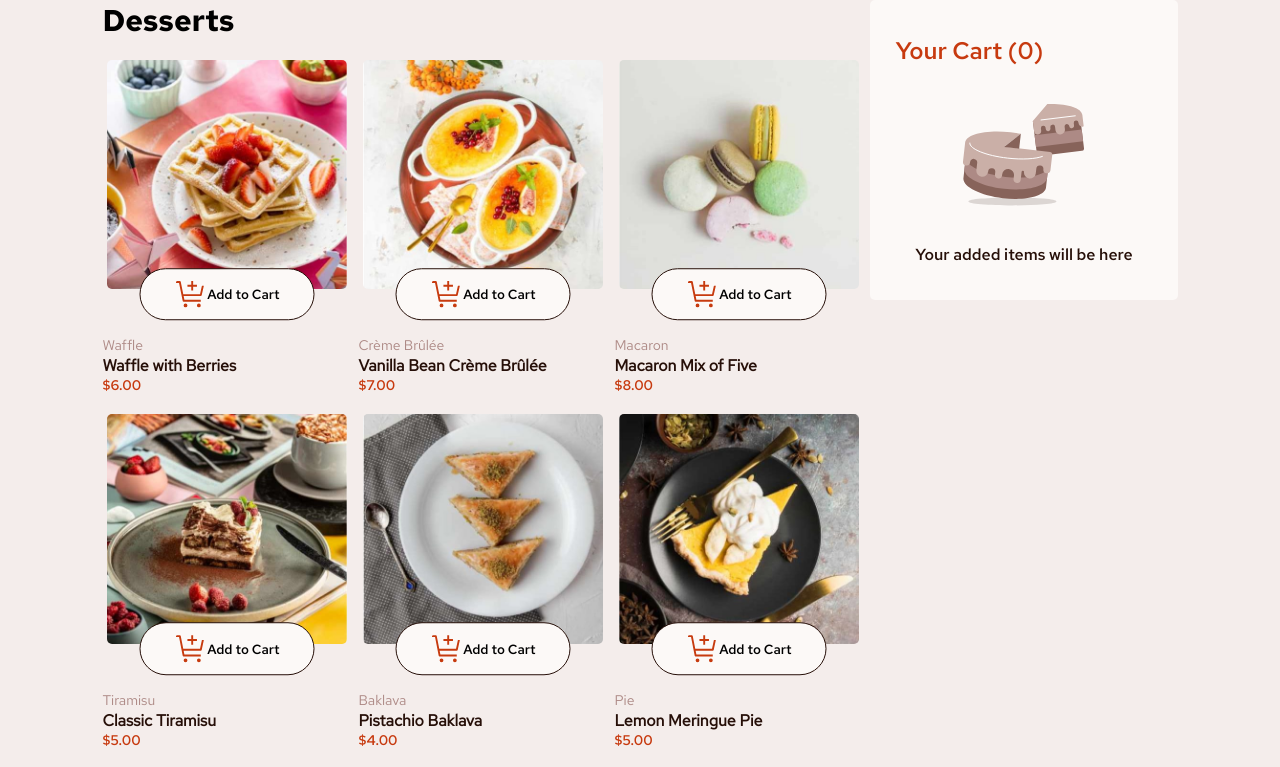
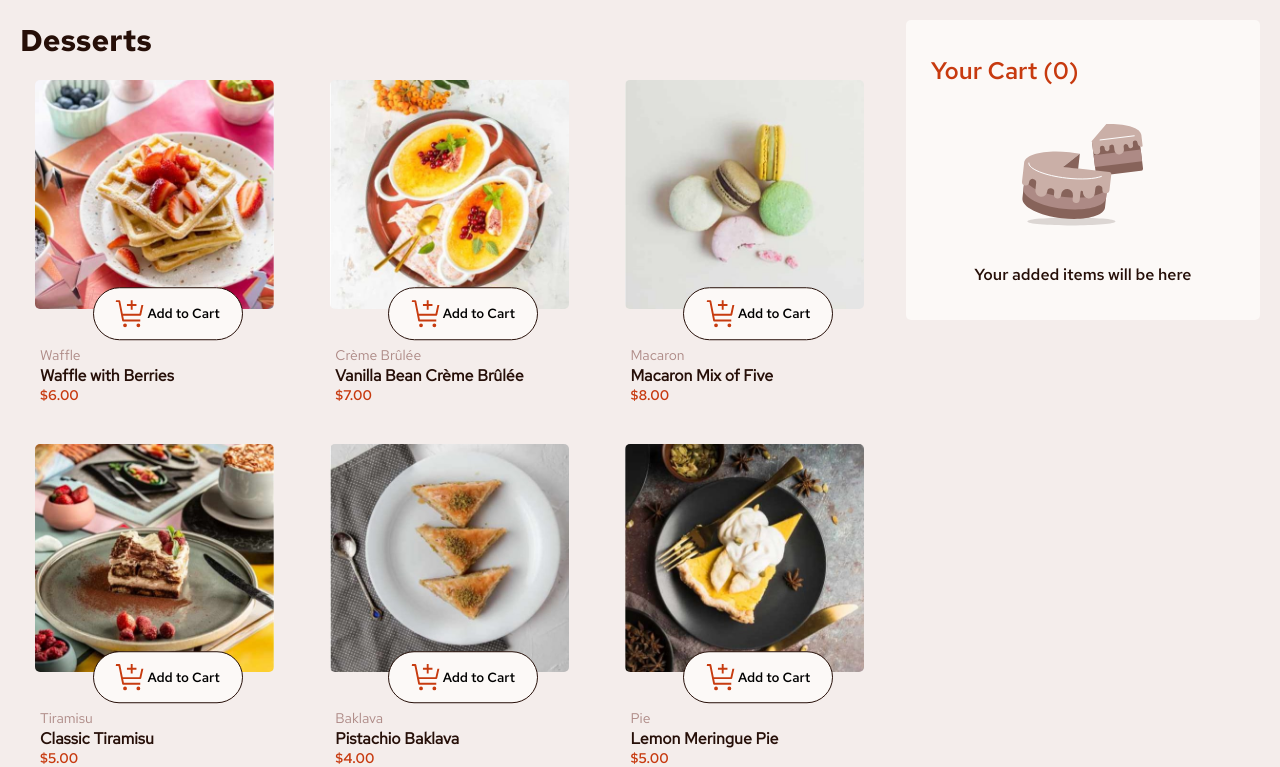
Before and after one commit to FrontendParanoid/product-list-with-cart-main, an Angular app: page / in a window 1280 px wide. Shown: the top 767 px of the page. Built offline with nearby package versions, Linux system fonts and the light colour scheme.

Commit message:
last commit

```diff
--- a/src/app/components/cart/cart.component.html
+++ b/src/app/components/cart/cart.component.html
@@ -1,6 +1,5 @@
 <div class="container">
   <div class="title">
-    <!-- Need to make it not length but sum of all quantities -->
     <h1>Your Cart ({{ CountItems() }})</h1>
   </div>
   <div class="added-items">
--- a/src/app/components/cart/cart.component.scss
+++ b/src/app/components/cart/cart.component.scss
@@ -137,3 +137,138 @@
     }
   }
 }
+
+@media (min-width: 300px) {
+  .container {
+    background-color: $rose-50;
+    padding: 35px 25px;
+    border-radius: 5px;
+    .title {
+      margin-bottom: 25px;
+      h1 {
+        color: $red;
+        font-family: "RedhatSemiBold";
+        font-size: 24px;
+      }
+    }
+    .added-items {
+      text-align: center;
+
+      img {
+        margin-bottom: 20px;
+      }
+      p {
+        text-align: left;
+        color: $rose-900;
+        font-family: "RedhatSemiBold";
+      }
+
+      .item {
+        @include flex(space-between, center);
+        width: 100%;
+
+        .item-about {
+          .item-name {
+            margin-bottom: 5px;
+          }
+        }
+        .item-interaction {
+          @include flex(center, center);
+          position: relative;
+          height: 100%;
+
+          img {
+            @include flex(center, center);
+
+            border: 1px solid $rose-300;
+            padding: 5px;
+            border-radius: 50%;
+
+            cursor: pointer;
+
+            position: absolute;
+            top: 50%;
+            transform: translateY(50%);
+
+            &:hover {
+              border: 1px solid black;
+              filter: brightness(0) saturate(100%) invert(0%) sepia(96%)
+                saturate(7480%) hue-rotate(296deg) brightness(101%)
+                contrast(101%);
+            }
+          }
+        }
+
+        @include flex(space-between, start);
+        margin-bottom: 15px;
+        .about-price {
+          @include flex(start, center);
+          font-size: 13px;
+
+          .curr-quantity {
+            color: $red;
+            font-size: 13px;
+            margin-right: 5px;
+          }
+          .one-price {
+            color: $rose-300;
+            margin-right: 5px;
+          }
+          .total-price {
+            color: $rose-400;
+          }
+        }
+      }
+
+      .order-total {
+        @include flex(space-between, center);
+        margin-bottom: 20px;
+
+        .order-label {
+          font-size: 12px;
+          color: $rose-500;
+        }
+        .order-value {
+          font-family: "RedhatBold";
+          font-size: 16px;
+          color: $rose-900;
+        }
+      }
+      .reminder {
+        @include flex(center, center);
+        font-size: 14px;
+        margin-bottom: 20px;
+        padding: 15px;
+        background-color: $rose-100;
+        p {
+          color: $rose-500;
+        }
+        .reminder-icon {
+          margin-right: 10px;
+          img {
+            margin: auto;
+          }
+        }
+        .reminder-info {
+          font-family: "RedhatSemiBold";
+          color: $rose-900;
+        }
+      }
+      .confirm-btn {
+        width: 100%;
+        button {
+          width: 100%;
+          border-radius: 30px;
+          background-color: $red;
+          padding: 15px;
+          color: $rose-50;
+
+          &:hover {
+            cursor: pointer;
+            background: darken($red, 10%);
+          }
+        }
+      }
+    }
+  }
+}
--- a/src/app/components/confirm-order/confirm-order.component.scss
+++ b/src/app/components/confirm-order/confirm-order.component.scss
@@ -2,6 +2,7 @@
 @import "../../../sass/others";
 @import "../../../sass/variables";
 
+@media (min-width: 768px) {
   .container {
     @include flex(center, center);
     height: 100%;
@@ -102,3 +103,108 @@
       }
     }
   }
+}
+
+@media (min-width: 300px) {
+  .container {
+    @include flex(center, center);
+    height: 100%;
+    width: 100%;
+
+    .wrapper {
+      padding: 30px;
+      width: 100%;
+
+      .title {
+        margin-bottom: 40px;
+        img {
+          margin-bottom: 10px;
+          width: 2rem;
+        }
+        h1 {
+          font-family: "RedhatSemiBold";
+        }
+        p {
+          color: $rose-400;
+        }
+      }
+
+      .items {
+        background-color: $rose-100;
+        padding: 10px;
+
+        .item {
+          @include flex(start, center);
+          margin-top: 10px;
+
+          .item-image {
+            width: 3rem;
+            border-radius: 6px;
+            margin: 0px 20px 0px 0px;
+            img {
+              width: 3rem;
+              border-radius: 6px;
+            }
+          }
+
+          .item-description {
+            @include flex(space-between, center);
+            width: 100%;
+
+            .left-side {
+              .name {
+                color: $rose-900;
+                font-weight: $weight2;
+                font-family: 12px;
+              }
+
+              .extra-info {
+                @include flex(start, center);
+                .quantity {
+                  color: $red;
+                  font-weight: $weight2;
+                }
+                .price {
+                  color: $rose-300;
+                  margin-left: 15px;
+                }
+              }
+            }
+
+            .right-side {
+              margin-right: 10px;
+              font-weight: $weight2;
+            }
+          }
+        }
+        .order-total {
+          @include flex(space-between, center);
+          margin-top: 20px;
+          padding: 10px;
+          .total-label {
+            color: $rose-400;
+            font-size: 14px;
+            font-weight: $weight1;
+          }
+          .total {
+            font-size: 20px;
+            font-family: "RedhatSemiBold";
+          }
+        }
+      }
+      .start-btn {
+        margin-top: 10px;
+        width: 100%;
+        border-radius: 30px;
+        background-color: $red;
+        padding: 15px;
+        color: $rose-50;
+
+        &:hover {
+          cursor: pointer;
+          background: darken($red, 10%);
+        }
+      }
+    }
+  }
+}
--- a/src/app/components/dessert/dessert.component.html
+++ b/src/app/components/dessert/dessert.component.html
@@ -1,6 +1,6 @@
 <div class="dessert">
   <div class="dessert-img">
-    <img [src]="model.image.desktop" />
+    <img [src]="model.image.desktop" [ngClass]="{ selected: isSelected }" />
     <div class="add-cart">
       <button
         *ngIf="chosen === false"
--- a/src/app/components/dessert/dessert.component.scss
+++ b/src/app/components/dessert/dessert.component.scss
@@ -1,7 +1,7 @@
 @import "../../../sass/variables";
 @import "../../../sass/mixins";
 
-@media (min-width: 768px) {
+@media (min-width: 960px) {
   .dessert {
     width: 250px;
 
@@ -108,4 +108,120 @@
       }
     }
   }
+  .selected {
+    border: 3px solid $red;
+    border-radius: 10px;
+  }
 }
+@media (min-width: 300px) {
+  .dessert {
+    width: 100%;
+
+    .dessert-img {
+      width: 90%;
+      border-radius: 5px;
+      margin: 0 auto;
+      position: relative;
+
+      img {
+        width: 90%;
+        object-fit: cover;
+        border-radius: 5px;
+      }
+
+      .add-cart {
+        @include flex(center, center);
+        position: absolute;
+        bottom: 0px;
+        right: 50%;
+        transform: translate(50%, 50%);
+
+        .add-cart-button {
+          padding: 10px;
+          border-radius: 40px;
+          width: 150px;
+          border: 1px solid $rose-900;
+
+          font-family: "RedhatSemiBold";
+          background-color: $rose-50;
+          @include flex(center, center);
+
+          .add-cart-icon {
+            width: 2rem;
+          }
+
+          &:hover {
+            border: 1px solid $red;
+            cursor: pointer;
+            color: $red;
+          }
+        }
+
+        .pick-form {
+          padding: 10px;
+          border-radius: 40px;
+          width: 175px;
+          border: 1px solid $rose-900;
+
+          font-family: "RedhatSemiBold";
+          background-color: $red;
+          color: white;
+
+          @include flex(space-between, center);
+
+          .increase-btn,
+          .decrease-btn {
+            color: white;
+            font-size: 20px;
+            background-color: transparent;
+            border: 1px solid white;
+            border-radius: 50%;
+            width: 30px;
+            height: 25px;
+            @include flex(center, center);
+
+            &:hover {
+              background-color: white;
+              color: $red;
+              cursor: pointer;
+
+              img {
+                filter: brightness(0) saturate(100%) invert(24%) sepia(68%)
+                  saturate(2249%) hue-rotate(355deg) brightness(99%)
+                  contrast(96%);
+              }
+            }
+
+            img {
+              width: 0.75rem;
+            }
+          }
+        }
+      }
+    }
+
+    .content {
+      margin: 30px 0px 20px 20px;
+
+      .dessert-name {
+        font-size: 16px;
+        color: $rose-900;
+      }
+
+      .dessert-category {
+        color: $rose-400;
+        font-size: 14px;
+      }
+
+      .dessert-price {
+        color: $red;
+        font-family: "RedhatSemiBold";
+        font-size: 14px;
+      }
+    }
+  }
+  .selected {
+    border: 3px solid $red;
+    border-radius: 10px;
+  }
+}
--- a/src/app/components/dessert/dessert.component.ts
+++ b/src/app/components/dessert/dessert.component.ts
@@ -29,8 +29,10 @@ export class DessertComponent implements OnInit, OnDestroy {
   formattedPrice: string | null = null;
   chosen: boolean = false;
   nbItem: number = 0;
+  isSelected: boolean = false;
 
-  subscription = new Subscription();
+  deleteSubscription = new Subscription();
+  orderSubscription = new Subscription();
 
   constructor(private eventDetectionService: EventDetectionService) {}
 
@@ -39,17 +41,26 @@ export class DessertComponent implements OnInit, OnDestroy {
     this.formattedPrice = FormatPrice(price);
     this.model.price = FormatPrice(price);
 
-    this.subscription = this.eventDetectionService.eventSubject.subscribe(
+    this.deleteSubscription = this.eventDetectionService.eventSubject.subscribe(
       (name) => {
         if (this.model.name === name) {
           this.chosen = false;
+          this.isSelected = false;
+        }
+      }
+    );
+    this.orderSubscription = this.eventDetectionService.orderSubject.subscribe(
+      (changes: Changes[]) => {
+        if (changes.find((c) => c.model.name === this.model.name)) {
+          this.isSelected = true;
         }
       }
     );
   }
 
   ngOnDestroy(): void {
-    this.subscription.unsubscribe();
+    this.deleteSubscription.unsubscribe();
+    this.orderSubscription.unsubscribe();
   }
 
   PickItem() {
--- a/src/app/components/home/home.component.scss
+++ b/src/app/components/home/home.component.scss
@@ -2,7 +2,7 @@
 @import "../../../sass/variables";
 @import "../../../sass/fonts";
 
-@media (min-width: 768px) {
+@media (min-width: 960px) {
   .container {
     @include flex(center, center);
     background-color: $rose-100;
@@ -13,6 +13,7 @@
     .wrapper {
       display: grid;
       grid-template-columns: 5fr 2fr;
+      padding: 50px 25px;
     }
 
     .desserts-grid {
@@ -24,6 +25,7 @@
     .desserts-title {
       font-size: 30px;
       font-family: "RedhatBold";
+      color: $rose-900;
 
       margin-bottom: 20px;
     }
@@ -54,3 +56,52 @@
     background-color: rgba(0, 0, 0, 0.5);
   }
 }
+@media (min-width: 300px) {
+  .container {
+    @include flex(center, center);
+    background-color: $rose-100;
+
+    position: relative;
+    z-index: 0;
+
+    .wrapper {
+      display: grid;
+      padding: 20px 20px;
+    }
+
+    .desserts-grid {
+      width: 100%;
+    }
+
+    .desserts-title {
+      font-size: 30px;
+      font-family: "RedhatBold";
+      color: $rose-900;
+
+      margin-bottom: 20px;
+    }
+
+    .dessert-container {
+      width: 100%;
+    }
+  }
+
+  .confirm-order {
+    position: fixed;
+    bottom: 0px;
+    border-radius: 5px;
+
+    background-color: $rose-50;
+    z-index: 9999;
+  }
+
+  .overlay {
+    position: fixed;
+    top: 0;
+    left: 0;
+    width: 100%;
+    height: 100%;
+    z-index: 9998;
+    background-color: rgba(0, 0, 0, 0.5);
+  }
+}
```
Also changed, not shown: angular.json (+6 -15 lines), 65 other files (tests, documents, lock files or other folders). Lines whose indentation alone changed are shown as unchanged.
